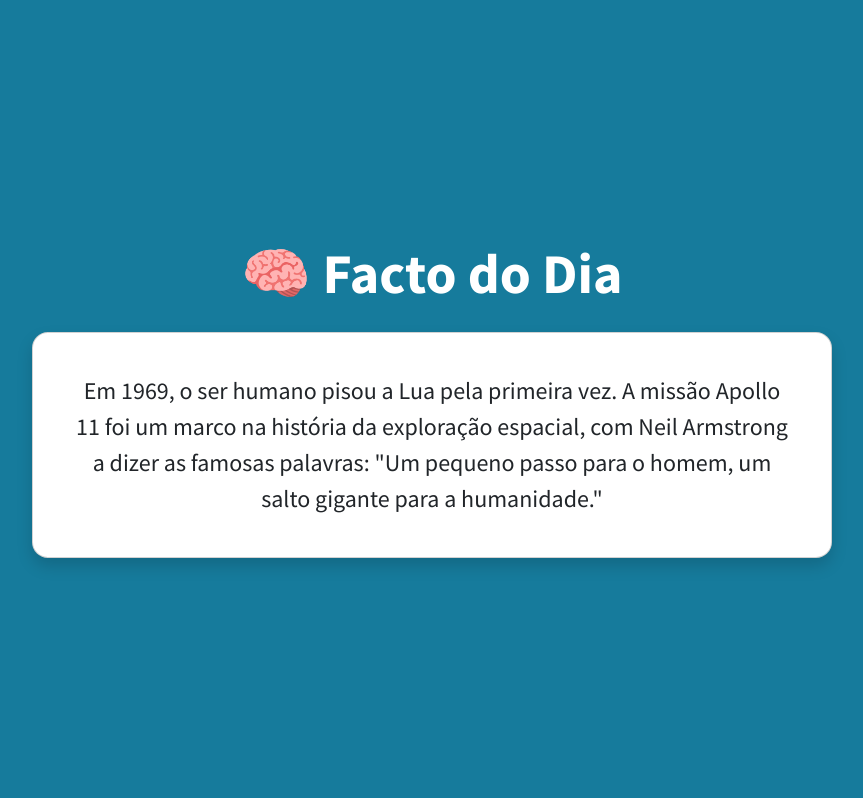
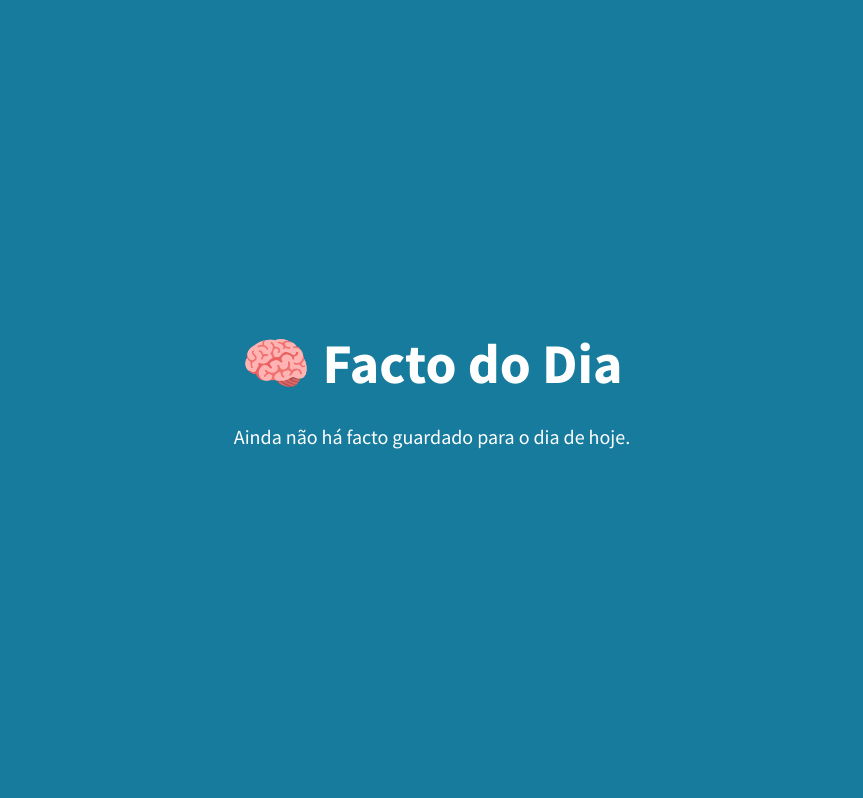
Before and after one commit to rmds17/veritas, a Flask app: page / in a window 1280 px wide. Shown: the part 949-1747 px from the top of the page, without its empty margins (208-1071 px from the left). Run offline with Flask 3, Linux system fonts and the light colour scheme; some libraries are stand-ins or nearby versions.

Commit message:
facto do dia a ir buscar factos à db

```diff
--- a/app/templates/index.html
+++ b/app/templates/index.html
@@ -42,21 +42,20 @@
         <h2 class="display-4 fw-bold mb-4">🧠 Facto do Dia</h2>
 
         <!-- Cartão do facto -->
-        <div class="card shadow rounded-4 p-4 mx-auto" style="max-width: 800px; width: 100%;">
-            <div class="card-body">
-                <p class="fs-4 text-center mb-0 text-dark">
-                    Em 1969, o ser humano pisou a Lua pela primeira vez. A missão Apollo 11 foi um marco na história da exploração espacial, com Neil Armstrong a dizer as famosas palavras: "Um pequeno passo para o homem, um salto gigante para a humanidade."
-                </p>
+        {% if facto_do_dia %}
+            <div class="card shadow rounded-4 p-4 mx-auto" style="max-width: 800px; width: 100%;">
+                <div class="card-body">
+                    <p class="fs-4 text-center mb-0 text-dark">
+                        {{ facto_do_dia['fato'] }} <br>
+                        <small><em>{{ facto_do_dia['localizacao'] }}, {{ facto_do_dia['data_fato'] }}</em></small>
+                    </p>
+                </div>
             </div>
-        </div>
+        {% else %}
+            <p class="fs-5">Ainda não há facto guardado para o dia de hoje.</p>
+        {% endif %}
         </div>
         </section>
-
-
-
-
-
-
 
 
         <!-- Factos Random-->
```
